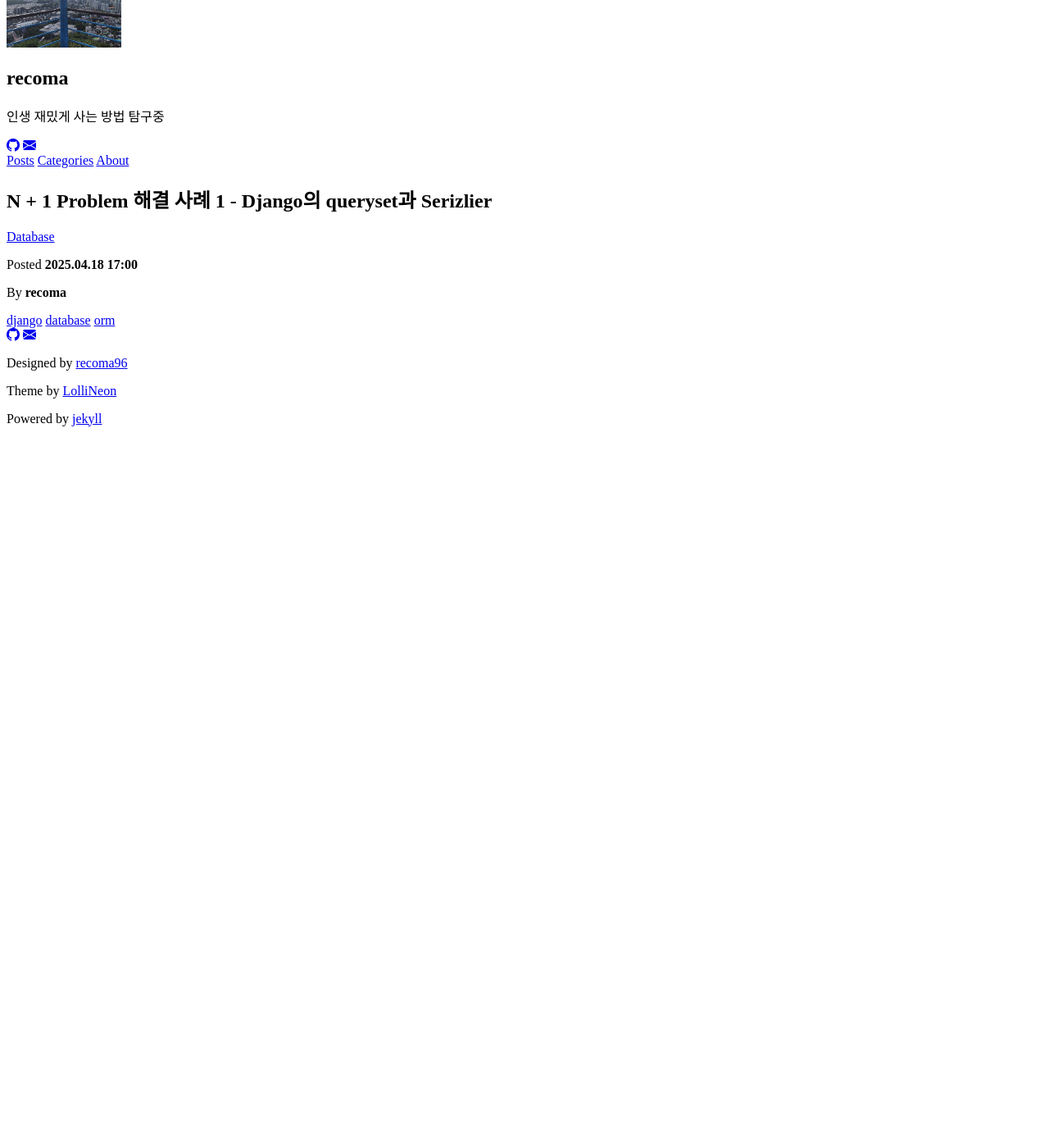
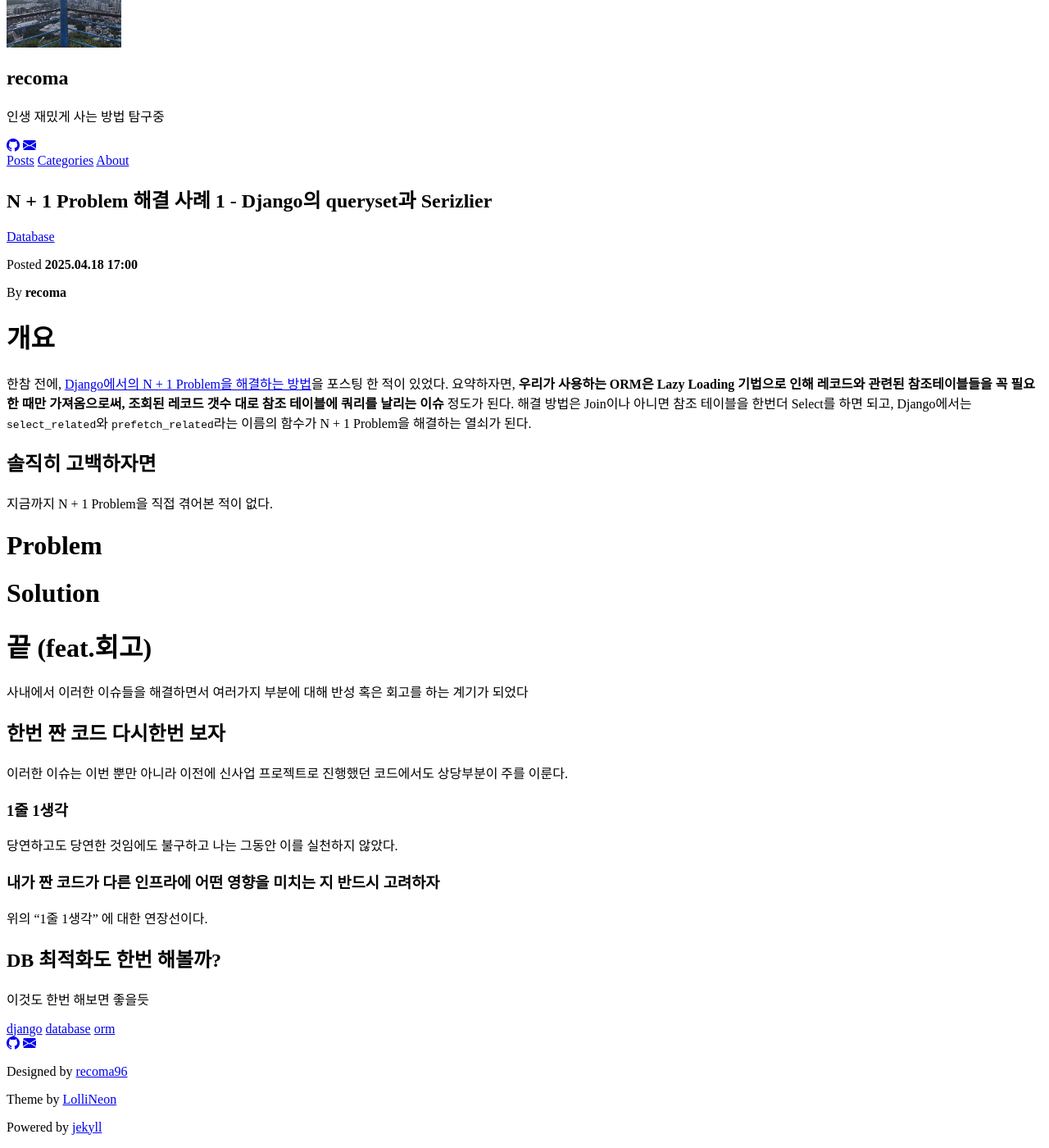
Before and after one commit to recoma96/recoma96.github.io, a Jekyll site: the page built from _posts/2025-04-18-n-plus-1-example-django.md, in a window 1280 px wide and 1400 px high, scrolled down 194 px. Shown: the whole window at 82% size. Built offline with Jekyll 4.4.1, drawn with Linux system fonts in a browser that asks for light colours; some web fonts are replaced; comment, search, counter and statistics services are not loaded; a style sheet for code colours, icons or effects is not loaded; before the commit the page ends 900 px from its top, so only the background shows below that.

Commit message:
blog: 뼈대 작성

```diff
--- a/_posts/2025-04-18-n-plus-1-example-django.md
+++ b/_posts/2025-04-18-n-plus-1-example-django.md
@@ -7,3 +7,40 @@ summary: "서로 참조하는 두 테이블 상대로 Serizlier를 쓰는 순간
 tags: ["django", "database", "orm"]
 image: ""
 ---
+
+# 개요
+
+한참 전에, [Django에서의 N + 1 Problem을 해결하는 방법](/django/2024/12/12/django-n1-problem.html)을 포스팅 한 적이 있었다. 요약하자면, **우리가 사용하는 ORM은 Lazy Loading 기법으로 인해 레코드와 관련된 참조테이블들을 꼭 필요한 때만 가져옴으로써, 조회된 레코드 갯수 대로 참조 테이블에 쿼리를 날리는 이슈** 정도가 된다. 해결 방법은 Join이나 아니면 참조 테이블을 한번더 Select를 하면 되고, Django에서는 `select_related`와 `prefetch_related`라는 이름의 함수가 N + 1 Problem을 해결하는 열쇠가 된다.
+
+## 솔직히 고백하자면
+
+지금까지 N + 1 Problem을 직접 겪어본 적이 없다.
+
+
+# Problem
+
+
+# Solution
+
+
+
+
+# 끝 (feat.회고)
+
+사내에서 이러한 이슈들을 해결하면서 여러가지 부분에 대해 반성 혹은 회고를 하는 계기가 되었다
+
+## 한번 짠 코드 다시한번 보자
+
+이러한 이슈는 이번 뿐만 아니라 이전에 신사업 프로젝트로 진행했던 코드에서도 상당부분이 주를 이룬다.
+
+### 1줄 1생각
+
+당연하고도 당연한 것임에도 불구하고 나는 그동안 이를 실천하지 않았다.
+
+### 내가 짠 코드가 다른 인프라에 어떤 영향을 미치는 지 반드시 고려하자
+
+위의 "1줄 1생각" 에 대한 연장선이다.
+
+## DB 최적화도 한번 해볼까?
+
+이것도 한번 해보면 좋을듯
```
